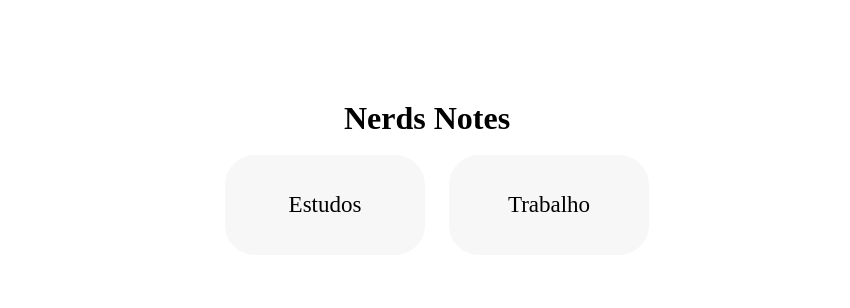
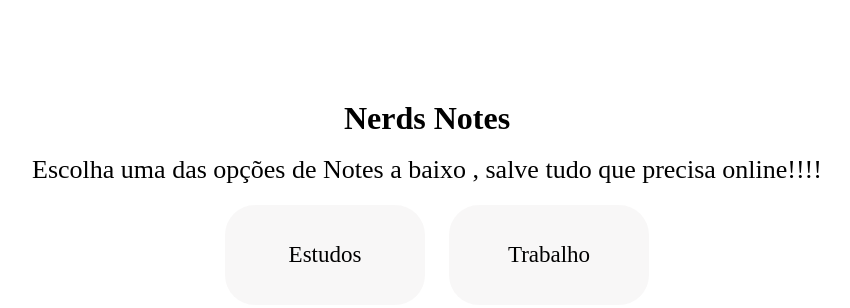
Before and after one commit to Danny-s07/nerdsnotes, a plain HTML site: page index.html in a window 1280 px wide. Shown: the whole page, without its empty margins (213-1063 px from the left). Drawn offline with Linux system fonts and the light colour scheme.

Commit message:
alterando apenas um texto e colocando um espaçamento na mão

```diff
--- a/index.html
+++ b/index.html
@@ -12,9 +12,9 @@
 
       <br>
     <section class="container">
-         <!-- <p>Escolha uma das opções de Notes a baixo , salve tudo que precisa online!!!!</p> -->
+         <p>Escolha uma das opções de Notes a baixo , salve tudo que precisa online!!!!</p>
 
-        <div id="trabalho">
+        <div id="estudos">
             <a class="linkhome" href="estudos.html">Estudos</a>
         </div>
         <div id="trabalho">
```
Also changed, not shown: estudos.html (+1 -0 lines), trabalho.html (+1 -0 lines).
